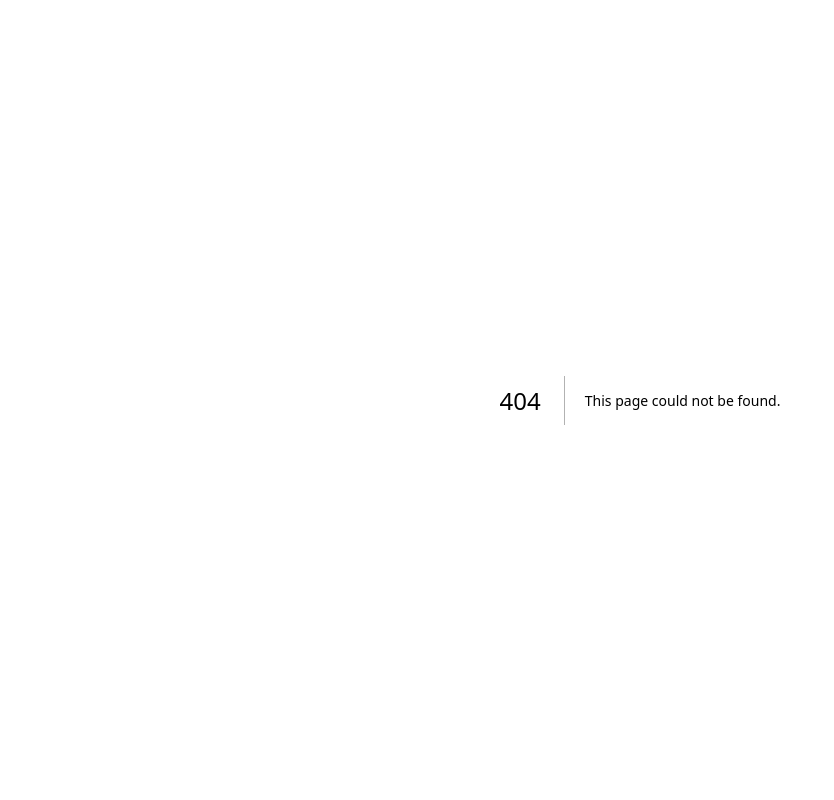
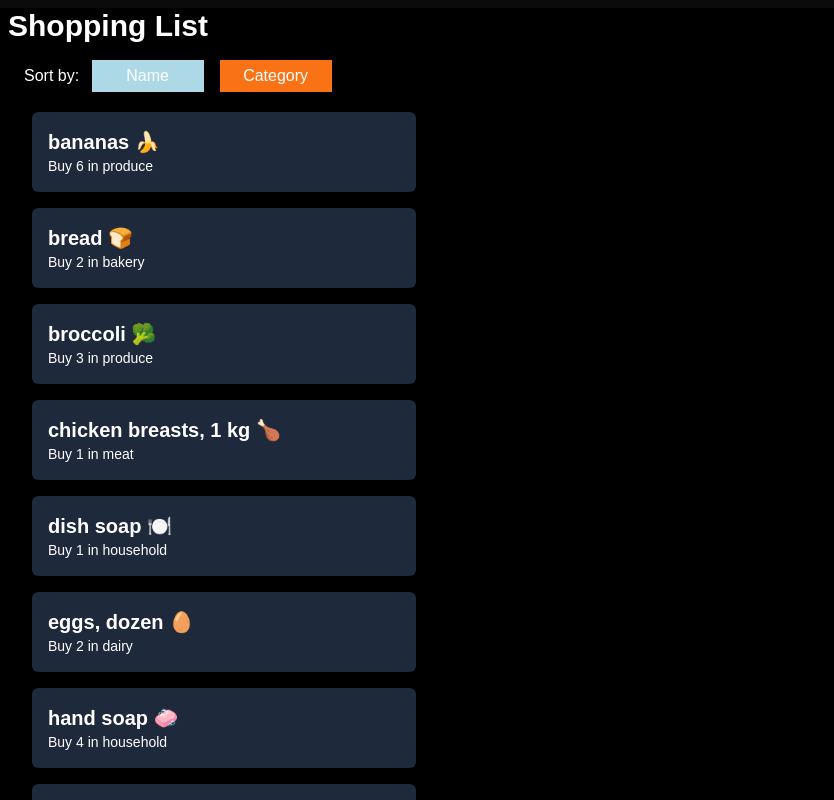
Before and after one commit to ClaraaaL/cprg306-assignments, a Next.js app: page /week-6 in a window 1280 px wide. Before the commit this address had no page. Shown: the top 800 px of the page, without its empty margins (0-834 px from the left). Built offline with nearby package versions, Linux system fonts and the light colour scheme.

Commit message:
week6
arraylist, sort by name or category

```diff
--- a/app/week-5/new-item.js
+++ b/app/week-5/new-item.js
@@ -41,11 +41,11 @@
           />
         </div>
 
-        <div class="flex justify-between">
-          <div class="p-2 m-4 bg-white flex w-40 rounded-lg ">
-            <div class="flex justify-between w-full">
+        <div className="flex justify-between">
+          <div className="p-2 m-4 bg-white flex w-40 rounded-lg ">
+            <div className="flex justify-between w-full">
               <span className="text-center">{quantity}</span>
-              <div class="flex">
+              <div className="flex">
                 <button
                   className="w-8 bg-green-800 text-white font-semibold rounded-lg shadow-md hover:bg-blue-700 focus:outline-none focus:ring-2 disabled:bg-gray-400 focus:ring-blue-400 focus:ring-opacity-75"
                   onClick={decrement}
--- /dev/null
+++ b/app/week-6/item-list.js
@@ -0,0 +1,62 @@
+"use client";
+import Item from "./item";
+import { useState } from "react";
+import itemsData from "./items.json";
+
+// const myCompare = (a, b) => {
+//   if (a < b) return -1;
+//   if (a > b) return 1;
+//   return 0;
+// };
+
+const ItemList = () => {
+  const [sortBy, setSortBy] = useState("name");
+  //console.log(itemsData);
+  const sortedItems = [...itemsData].sort((a, b) => {
+    if (sortBy === "name") {
+      return a.name.localeCompare(b.name); // Sort by name
+    } else if (sortBy === "category") {
+      return a.category.localeCompare(b.category); // Sort by category
+    }
+    return 0;
+  });
+
+  return (
+    <div>
+      {/* Sort buttons */}
+      <div>
+        <label for="sort" className="text-white ml-6">
+          Sort by:{" "}
+        </label>
+        <button
+          style={{ backgroundColor: sortBy === "name" ? "lightblue" : "" }}
+          onClick={() => setSortBy("name")}
+          className="bg-orange-500 p-1 m-2 w-28 text-white mb-5"
+        >
+          Name
+        </button>
+        <button
+          style={{ backgroundColor: sortBy === "category" ? "lightblue" : "" }}
+          onClick={() => setSortBy("category")}
+          className="bg-orange-500 p-1 m-2 w-28 text-white"
+        >
+          Category
+        </button>
+      </div>
+
+      {/* Render the sorted items */}
+      <ul>
+        {sortedItems.map((item) => (
+          <Item
+            key={item.id}
+            name={item.name}
+            quantity={item.quantity}
+            category={item.category}
+          />
+        ))}
+      </ul>
+    </div>
+  );
+};
+
+export default ItemList;
--- /dev/null
+++ b/app/week-6/item.js
@@ -0,0 +1,14 @@
+import React from 'react';
+
+
+function Item({name,quantity,category}){
+    return (
+        <li className="p-4 mb-4 ml-8 rounded-md shadow-md text-white bg-slate-800 max-w-sm">
+            <h2 className="text-xl font-bold">{name}</h2>
+            <p className="text-sm">Buy {quantity} in {category}</p>
+        </li>
+
+    );
+}
+
+export default Item;
--- /dev/null
+++ b/app/week-6/items.json
@@ -0,0 +1,74 @@
+[
+    {
+      "id": "1h2GJKH12gkHG31h1H",
+      "name": "milk, 4 L 🥛",
+      "quantity": 1,
+      "category": "dairy"
+    },
+    {
+      "id": "2KJH3k2j3H1k2J3K1H",
+      "name": "bread 🍞",
+      "quantity": 2,
+      "category": "bakery"
+    },
+    {
+      "id": "3h2KJH3k2j3H1k2J3",
+      "name": "eggs, dozen 🥚",
+      "quantity": 2,
+      "category": "dairy"
+    },
+    {
+      "id": "4k2J3K1H2GJKH12gk",
+      "name": "bananas 🍌",
+      "quantity": 6,
+      "category": "produce"
+    },
+    {
+      "id": "5H1h1H2KJH3k2j3H",
+      "name": "broccoli 🥦",
+      "quantity": 3,
+      "category": "produce"
+    },
+    {
+      "id": "6H1k2J3K1H2GJKH1",
+      "name": "chicken breasts, 1 kg 🍗",
+      "quantity": 1,
+      "category": "meat"
+    },
+    {
+      "id": "7gkHG31h1H2KJH3k",
+      "name": "pasta sauce 🍝",
+      "quantity": 3,
+      "category": "canned goods"
+    },
+    {
+      "id": "8j3H1k2J3K1H2GJK",
+      "name": "spaghetti, 454 g 🍝",
+      "quantity": 2,
+      "category": "dry goods"
+    },
+    {
+      "id": "9H12gkHG31h1H2KJ",
+      "name": "toilet paper, 12 pack 🧻",
+      "quantity": 1,
+      "category": "household"
+    },
+    {
+      "id": "10H3k2j3H1k2J3K1",
+      "name": "paper towels, 6 pack",
+      "quantity": 1,
+      "category": "household"
+    },
+    {
+      "id": "11k2J3K1H2GJKH12",
+      "name": "dish soap 🍽️",
+      "quantity": 1,
+      "category": "household"
+    },
+    {
+      "id": "12GJKH12gkHG31h1",
+      "name": "hand soap 🧼",
+      "quantity": 4,
+      "category": "household"
+    }
+  ]
--- /dev/null
+++ b/app/week-6/page.js
@@ -0,0 +1,9 @@
+import ItemList from './item-list';
+
+export default function Page() {
+    return <main className="bg-black ">
+        <h1 className="text-3xl font-bold m-2 text-white ">Shopping List</h1>
+        <ItemList/>
+
+    </main>
+}
```
